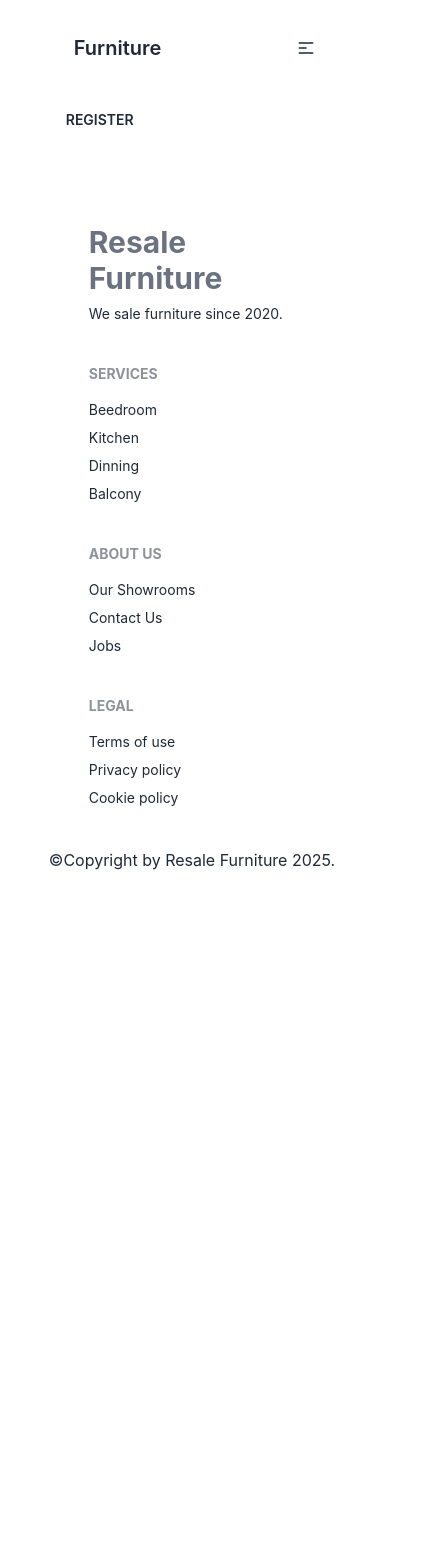
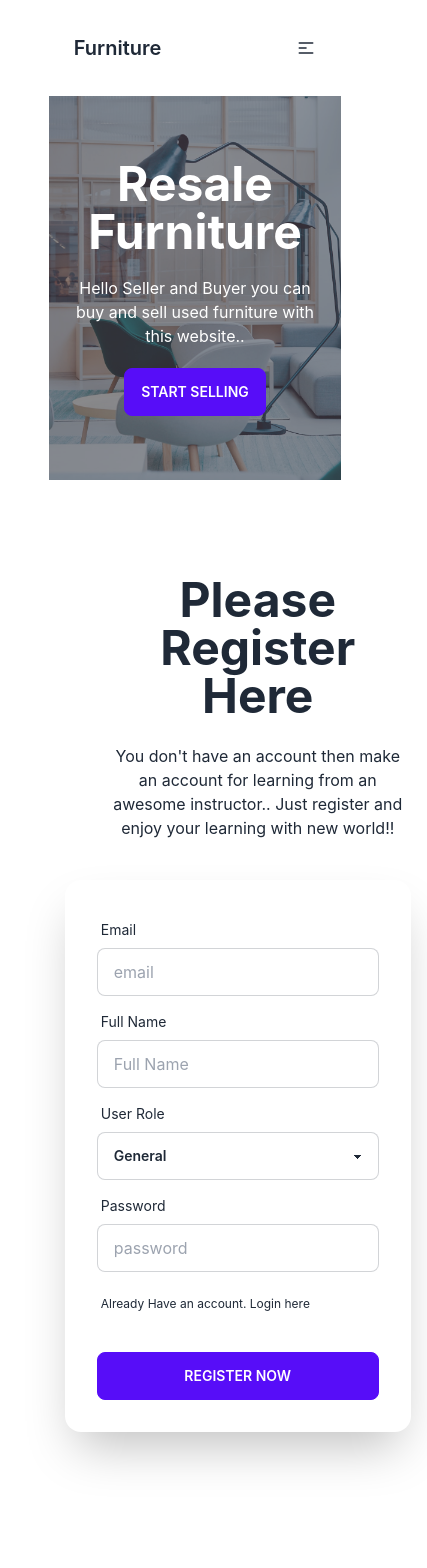
Before and after one commit to theMorshed/resale-furniture-client-side-assignment-12, a React (Create React App) app: page /register in a window 390 px wide. Shown: the top 1568 px of the page, 427 px wide, since content can reach past the window. Before the commit the page ends 888 px from the top, so only its background shows below. Built offline with nearby package versions, Linux system fonts and the light colour scheme; no server answers.

Commit message:
create sign up page and save data to mongodb using server

```diff
--- a/package.json
+++ b/package.json
@@ -10,6 +10,7 @@
     "firebase": "^9.14.0",
     "react": "^18.2.0",
     "react-dom": "^18.2.0",
+    "react-hot-toast": "^2.4.0",
     "react-icons": "^4.6.0",
     "react-router-dom": "^6.4.3",
     "react-scripts": "5.0.1",
--- a/src/App.js
+++ b/src/App.js
@@ -1,3 +1,4 @@
+import { Toaster } from 'react-hot-toast';
 import { RouterProvider } from 'react-router-dom';
 import './App.css';
 import router from './Routes/Routes';
@@ -6,6 +7,7 @@ function App() {
   return (
     <div>
       <RouterProvider router={router}></RouterProvider>
+      <Toaster></Toaster>
     </div>
   );
 }
--- a/src/Layout/Main.js
+++ b/src/Layout/Main.js
@@ -2,11 +2,14 @@ import React from 'react';
 import { Outlet } from 'react-router-dom';
 import Footer from '../Sections/Common/Footer';
 import Header from '../Sections/Common/Header';
+import Banner from '../Sections/Home/Banner';
+
 
 const Main = () => {
     return (
         <div className='w-3/4 mx-auto'>
             <Header></Header>
+            <Banner></Banner>
             <Outlet></Outlet>
             <Footer></Footer>
         </div>
--- a/src/Pages/Home.js
+++ b/src/Pages/Home.js
@@ -1,13 +1,11 @@
 import React from 'react';
 import AdvertisedItems from '../Sections/Home/AdvertisedItems';
-import Banner from '../Sections/Home/Banner';
 import Categories from '../Sections/Home/Categories';
 import PopularFurnitures from '../Sections/Home/PopularFurnitures';
 
 const Home = () => {
     return (
         <div>
-            <Banner></Banner>
             <Categories></Categories>
             <AdvertisedItems></AdvertisedItems>
             <PopularFurnitures></PopularFurnitures>
--- /dev/null
+++ b/src/Pages/Login.js
@@ -0,0 +1,44 @@
+import React from 'react';
+import { FaGoogle } from 'react-icons/fa';
+import { Link } from 'react-router-dom';
+
+const Login = () => {
+    return (
+        <div className="hero py-16">
+            <div className="hero-content flex-col lg:flex-row-reverse">
+                <div className="text-center lg:text-left ml-10">
+                    <h1 className="text-5xl font-bold">Login now!</h1>
+                    <p className="py-6">Welcome to our review services. If you have an account then login from here and watch people's attractive review.</p>
+                </div>
+                <div className="card flex-shrink-0 w-full max-w-lg shadow-2xl bg-base-100 py-8">
+                    <form className="card-body">
+                        <div className="form-control">
+                            <label className="label">
+                                <span className="label-text">Email</span>
+                            </label>
+                            <input type="text" name="email" placeholder="email" className="input input-bordered" required />
+                        </div>
+                        <div className="form-control">
+                            <label className="label">
+                                <span className="label-text">Password</span>
+                            </label>
+                            <input type="password" name="password" placeholder="password" className="input input-bordered" required />
+                            <label className="label">
+                                <a href="/" className="label-text-alt link link-hover">Forgot password?</a>
+                            </label>
+                            <Link className="label-text-alt link link-hover ml-1" to='/register'>Don't have an account? Please register here.</Link>
+                        </div>
+                        <div className="form-control mt-6">
+                            <button className="btn btn-primary">Login</button>
+                        </div>
+                    </form>
+                    <div className='ml-8'>
+                        <button  className="btn btn-xs btn-primary btn-outline"><FaGoogle className="mr-2"></FaGoogle>Login with Google</button>
+                    </div>
+                </div>
+            </div>
+        </div>
+    );
+};
+
+export default Login;
--- a/src/Pages/Register.js
+++ b/src/Pages/Register.js
@@ -1,19 +1,106 @@
 import React, { useContext } from 'react';
+import toast from 'react-hot-toast';
+import { Link } from 'react-router-dom';
 import { AuthContext } from '../Contexts/AuthProvider';
 
 const Register = () => {
-    const {createUser} = useContext(AuthContext);
+    const { createUser, setUser, updateUserProfile, error, setError } = useContext(AuthContext);
 
     const handleRegister = event => {
         event.preventDefault();
-        createUser('morshed.morshed.com', '123456')
-        .then(res => {
-            console.log(res.user);
+        const form = event.target;
+        const email = form.email.value;
+        const password = form.password.value;
+        const fullName = form.fullName.value;
+        const role = form.role.value;
+        const userProfile = { displayName: fullName};
+        createUser(email, password)
+            .then(result => {
+                updateUserProfile(userProfile)
+                    .then(() => {
+                        saveUser(fullName, email, role);
+                    })
+                    .catch(err => {
+                        setError(err.message);
+                    });
+                setUser(result.user);
+                form.reset();
+                console.log(result.user);
+                //navigate(from, { replace: true });
+            })
+            .catch(err => {
+                setError(err.message);
+            });
+    }
+
+    const saveUser = (name, email, role) => {
+        const user = { name, email, role };
+        fetch('http://localhost:5000/users', {
+            method: 'POST',
+            headers: {
+                'content-type': 'application/json'
+            },
+            body: JSON.stringify(user)
         })
+            .then(res => res.json())
+            .then(data => {
+                //setCreatedUserEmail(email);
+                toast.success('User Created successfully.');
+            })
     }
+
     return (
-        <div>
-            <button className='btn btn-ghost' onClick={handleRegister}>Register</button>
+        <div className="hero py-10 my-10">
+            <div className="hero-content flex-col lg:flex-row-reverse">
+                <div className="text-center lg:text-left ml-10">
+                    <h1 className="text-5xl font-bold">Please Register Here</h1>
+                    <p className="py-6">You don't have an account then make an account for learning from an awesome instructor.. Just register and enjoy your learning with new world!!</p>
+                </div>
+                <div className="card flex-shrink-0 w-full max-w-lg shadow-2xl bg-base-100">
+                    <form onSubmit={handleRegister} className="card-body">
+                        <div className="form-control">
+                            <label className="label">
+                                <span className="label-text">Email</span>
+                            </label>
+                            <input type="text" name="email" placeholder="email" className="input input-bordered" required />
+                        </div>
+                        <div className="form-control">
+                            <label className="label">
+                                <span className="label-text">Full Name</span>
+                            </label>
+                            <input type="text" name="fullName" placeholder="Full Name" className="input input-bordered" required />
+                        </div>
+                        <div className="form-control">
+                            <label className="label">
+                                <span className="label-text">User Role</span>
+                            </label>
+                            <select name="role" className="select select-bordered w-full">
+                                <option value="general">General</option>
+                                <option value="buyer">Buyer</option>
+                                <option value="seller">Seller</option>
+                            </select>
+                        </div>
+                        <div className="form-control">
+                            <label className="label">
+                                <span className="label-text">Password</span>
+                            </label>
+                            <input name="password" type="password" placeholder="password" className="input input-bordered" required />
+                            <label className="label mt-4">
+                                <Link to='/login' className="label-text-alt link link-hover">Already Have an account. Login here</Link>
+                            </label>
+                        </div>
+                        {
+                            error ?
+                                <p className='text-red-500 font-semibold'>{error}</p>
+                                :
+                                ''
+                        }
+                        <div className="form-control mt-6">
+                            <button className="btn btn-primary">Register Now</button>
+                        </div>
+                    </form>
+                </div>
+            </div>
         </div>
     );
 };
--- a/src/Routes/Routes.js
+++ b/src/Routes/Routes.js
@@ -2,6 +2,7 @@ import { createBrowserRouter } from "react-router-dom";
 import Main from "../Layout/Main";
 import ErrorPage from "../Pages/ErrorPage";
 import Home from "../Pages/Home";
+import Login from "../Pages/Login";
 import Register from "../Pages/Register";
 
 const router = createBrowserRouter([
@@ -17,6 +18,10 @@ const router = createBrowserRouter([
             {
                 path: '/register',
                 element: <Register></Register>
+            },
+            {
+                path: '/login',
+                element: <Login></Login>
             }
         ]
     }
```
Also changed, not shown: 1 other file (tests, documents, lock files or other folders).
